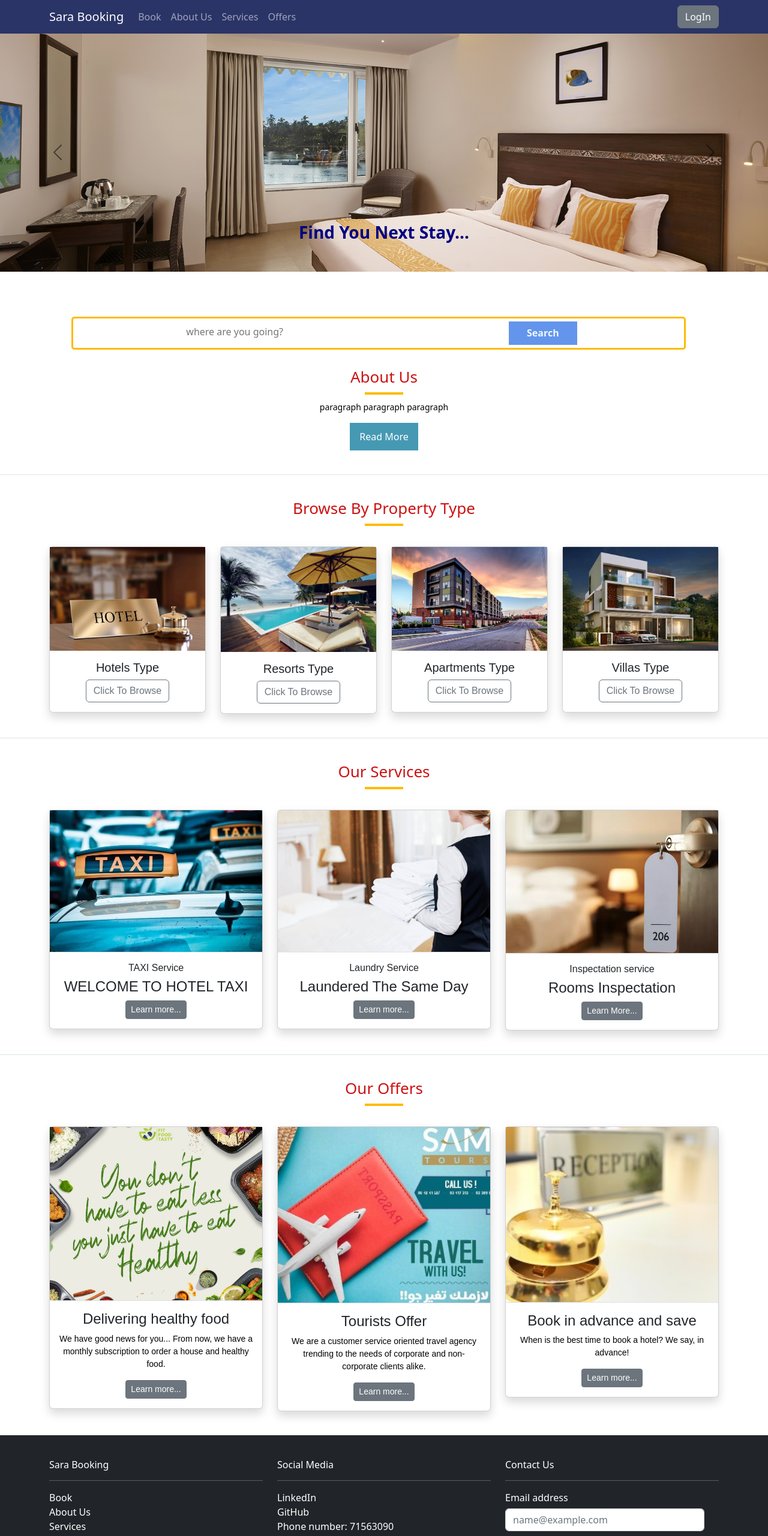
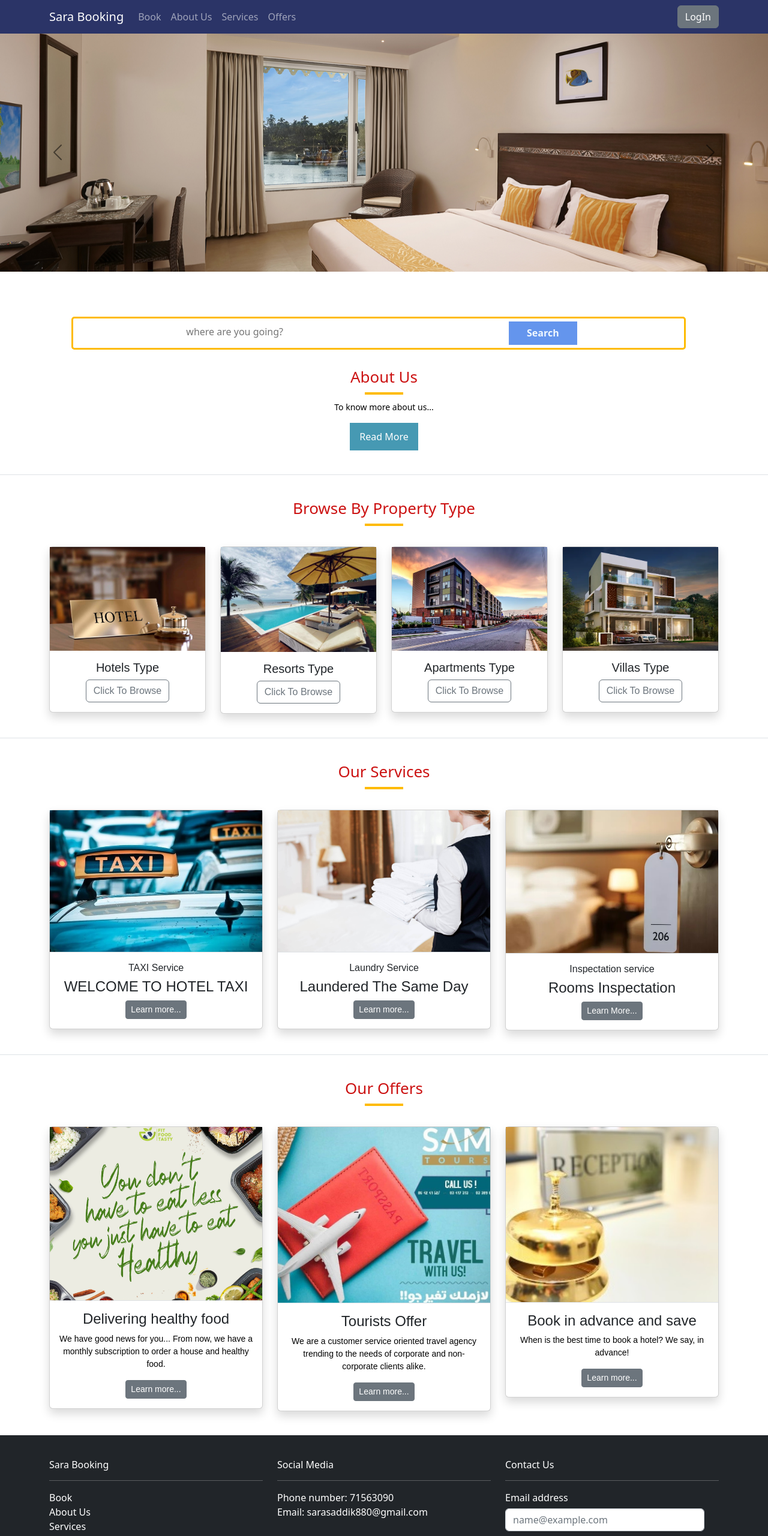
Before and after one commit to sarasaddik/BookingSystem-SeniorProject, a React (Create React App) app: page / in a window 1280 px wide. Shown: the top 2561 px of the page at 60% size. Built offline with nearby package versions, Linux system fonts and the light colour scheme.

Commit message:
'bookNow'

```diff
--- a/src/App.js
+++ b/src/App.js
@@ -34,12 +34,10 @@ function App() {
         <Route path="/" element={<Home/>}/>
         <Route path="/cities" element={<Hotell/>}/>
         <Route path="/Hotels" element={< Hotel_Types/>}/>
-        {/* <Route path="/update/:id" element={< Book/>}/> */}
         <Route path="/Apartments" element={< Apartment_Types/>}/>
         <Route path="/resorts" element={< Resort_Types/>}/>
         <Route path="/villas" element={< Villas_Types/>}/>
         <Route path="/Description" element={< AllPlaces/>}/>
-
         <Route path="/hotels/:id" element={<LogInForm/>}/>
         <Route path="/about" element={<AboutUsMax/>}/>
       </Routes>
--- a/src/Components/Footer/FooterUp.jsx
+++ b/src/Components/Footer/FooterUp.jsx
@@ -25,8 +25,6 @@ const Footerup=() => {
                     <div className='col-md-4'>
                         <h6>Social Media</h6>
                         <hr/>
-                        <div> <Link to="">LinkedIn</Link>  </div>
-                        <div> <Link to="/">GitHub</Link>  </div>
                         <div> Phone number: 71563090 </div>
                         <div> Email: sarasaddik880@gmail.com </div>
 
--- a/src/Components/Home/AboutUs.jsx
+++ b/src/Components/Home/AboutUs.jsx
@@ -1,43 +1,28 @@
-import React from 'react';
+import React from "react";
 import "./Home.css";
-import {useNavigate} from "react-router-dom"
-
+import { useNavigate } from "react-router-dom";
 
 function About_us() {
-
-
-    const navigate = useNavigate()
+  const navigate = useNavigate();
 
   const goToAbout = () => {
-      navigate("/about")
-    }
+    navigate("/about");
+  };
 
-    return(
-
-
-            <section className='section' id='aboutus'>
-                <div className='container'>
-                    <div className='row'>
-                        <div className='col-md-12 text-center'>
-                            <h3 className='main-heading'>About Us</h3>
-                            <div className='underline mx-auto'></div>
-                            <p>
-                                paragraph
-                                paragraph
-                                paragraph
-                            </p>
-                            {/* <Link to="/about" className="btn btn-warning shadow">Read More</Link> */}
+  return (
+    <section className="section" id="aboutus">
+      <div className="container">
+        <div className="row">
+          <div className="col-md-12 text-center">
+            <h3 className="main-heading">About Us</h3>
+            <div className="underline mx-auto"></div>
+            <p>To know more about us...</p>
             <button onClick={goToAbout}>Read More </button>
-
           </div>
         </div>
       </div>
     </section>
-
-
-
-    )
-
+  );
 }
 
 export default About_us;
--- a/src/Components/Home/Carousel.jsx
+++ b/src/Components/Home/Carousel.jsx
@@ -14,7 +14,7 @@ function Carousell() {
   <CCarouselItem>
     <CImage className="d-block w-100" src={slider} alt="slide 1" />
     <CCarouselCaption className="d-none d-md-block">
-      <h3 style={{ color: '#000080' }}><b> Find You Next Stay...</b></h3>
+
 
     </CCarouselCaption>
   </CCarouselItem>
@@ -22,7 +22,6 @@ function Carousell() {
     <CImage className="d-block w-100" src={slider} alt="slide 2" />
     <CCarouselCaption className="d-none d-md-block">
 
-     <h5 style={{ color: '#000080' }}><b>Search low prices on hotels, apartments and much more...</b></h5>
     </CCarouselCaption>
   </CCarouselItem>
 </CCarousel>
--- a/src/Components/Hotel/Hotel.jsx
+++ b/src/Components/Hotel/Hotel.jsx
@@ -13,6 +13,10 @@ function Hotell() {
 
   const[cityList, setCityList] = useState([]);
   const {state} = useLocation();
+
+  const [newBook, setNewBook] = useState('');
+  const[Reserved, setReserved] = useState('');
+
 
   useEffect(() => {
       Axios.get(`http://localhost:8800/cities/${state.destination}`).then((response) =>{
@@ -32,6 +36,31 @@ function Hotell() {
 <NavBarMin/>
 
 {cityList.map((val,key)=>{
+
+const bookFunction = (id) => {
+  const check = val.Reserved;
+
+
+  if(newBook.toLowerCase() =='book' && check !='book'){
+    Axios.put("http://localhost:8800/update", {Reserved: newBook, id: id}).then((response)=>{
+      alert('Your room is reserved successfully. For cancellation please contact us, Thank you')
+    })
+    window.location.reload();
+  }
+
+  else if(check == 'book'){
+   alert('Your selection is booked by another guest, please choose another one, Thank you')
+   window.location.reload();
+
+  }
+  else{
+    alert("Please write 'book' to reserve your selected room, Thank you");
+    console.log(" HAHA");
+    window.location.reload();
+  }
+
+}
+
 
 return (
   <div className="searchItem" key={key}>
@@ -160,7 +189,12 @@ return (
       <div className="siDetailTexts">
         <span className="siPrice">{val.Price}$/night</span>
         <span className="siTaxOp">Includes taxes and fees</span>
-        <button className="siCheckButton">Book Now</button>
+        <input type='text' placeholder="Type 'book' for reservation..." onChange={(event)=>{
+          setNewBook(event.target.value)
+        }}
+        />
+        <button onClick={()=>{bookFunction(val.idCity)}}>Book Now</button>
+        <h3>status: {val.Reserved}</h3>
       </div>
     </div>
   </div>
--- a/src/Components/LogInForm/Modal.jsx
+++ b/src/Components/LogInForm/Modal.jsx
@@ -68,7 +68,7 @@ const Example=()=> (
 
       <form onSubmit={sendEmail}>
       <Modal.Header closeButton>
-          <Modal.Title>Sign in or create an account</Modal.Title>
+          <Modal.Title>Sign in please</Modal.Title>
         </Modal.Header>
         <Modal.Body>
           <label htmlFor="email">Email</label>
```
Also changed, not shown: 1 other file (tests, documents, lock files or other folders). Lines whose indentation alone changed are shown as unchanged.
